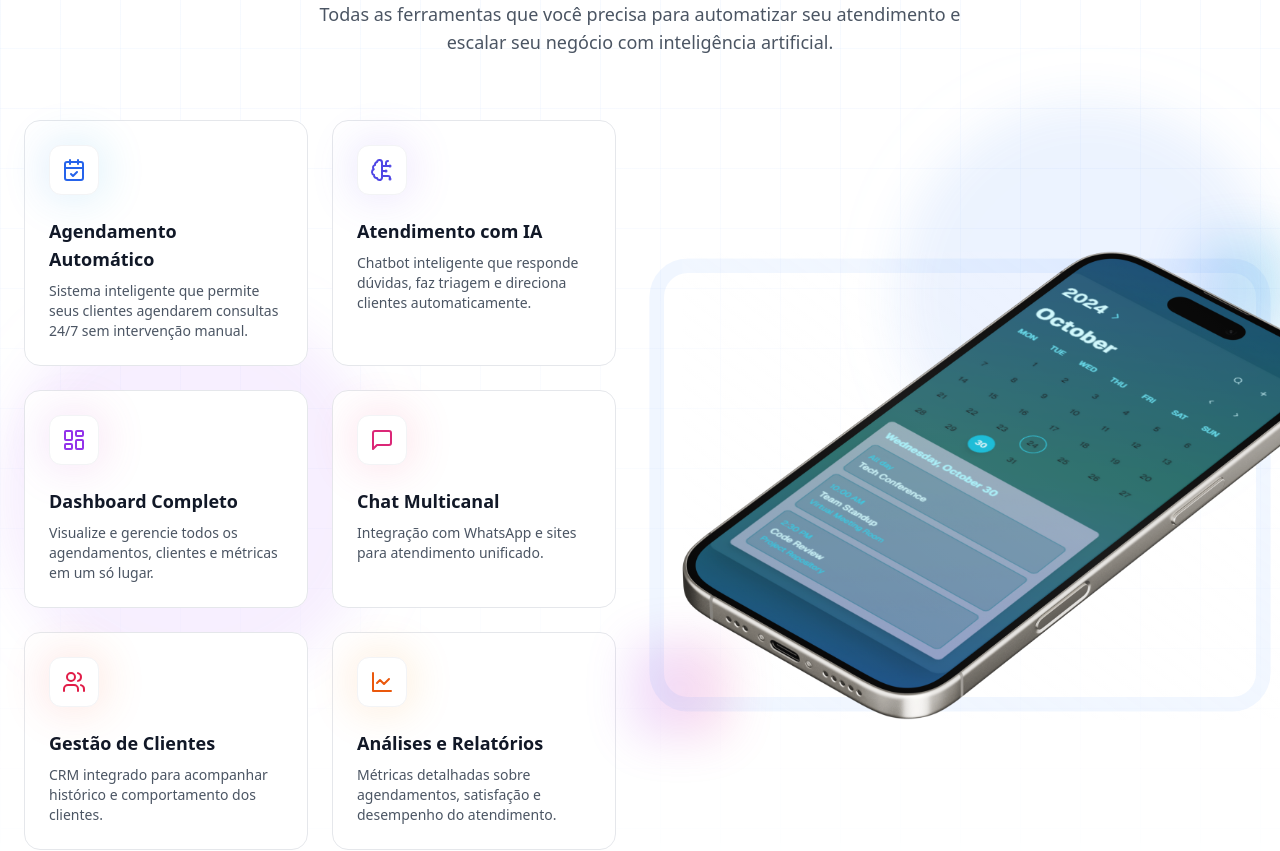
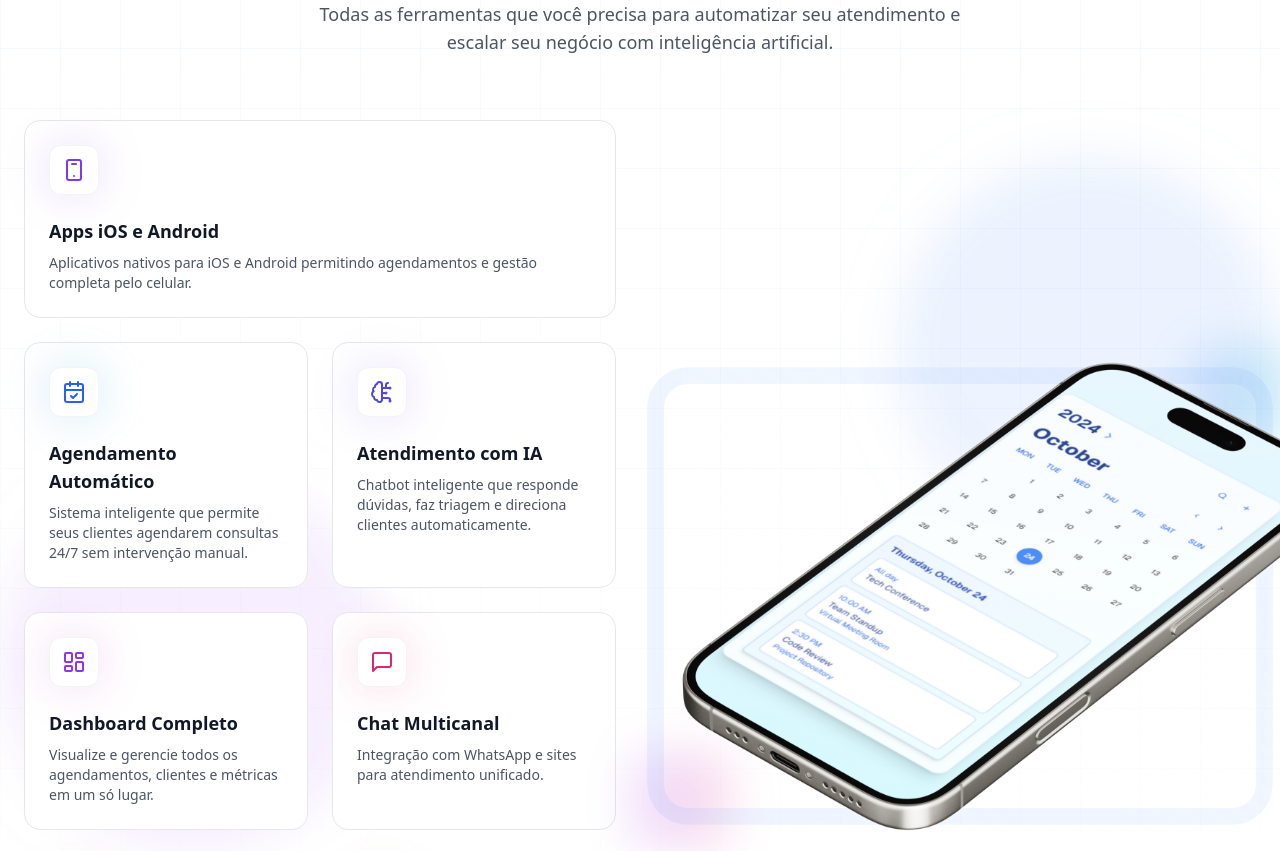
Before and after one commit to ebalduccio/atengenio, a Next.js app: page / in a window 1280 px wide. Shown: the part 1000-1851 px from the top of the page. Built offline with nearby package versions, Linux system fonts and the light colour scheme.

Commit message:
features updated

```diff
--- a/src/components/icons/index.tsx
+++ b/src/components/icons/index.tsx
@@ -36,6 +36,14 @@ export const BrainCircuitIcon = createIcon(
     <path d="M20.5 8a.5.5 0 1 1-1 0 .5.5 0 0 1 1 0Z" />
     <path d="M16.5 13a.5.5 0 1 1-1 0 .5.5 0 0 1 1 0Z" />
     <path d="M20.5 21a.5.5 0 1 1-1 0 .5.5 0 0 1 1 0Z" />
+  </>
+)
+
+export const SmartphoneIcon = createIcon(
+  <>
+    <rect width="14" height="20" x="5" y="2" rx="2" ry="2" />
+    <path d="M12 18h.01" />
+    <path d="M10 6h4" />
   </>
 )
 
--- a/src/components/sections/Features.tsx
+++ b/src/components/sections/Features.tsx
@@ -9,6 +9,7 @@ import {
     MessageSquareIcon,
     UsersIcon,
     LineChartIcon,
+    SmartphoneIcon,
 } from "@/components/icons"
 
 interface FeatureCardProps {
@@ -66,6 +67,12 @@ const features = [
         title: "Atendimento com IA",
         description: "Chatbot inteligente que responde dúvidas, faz triagem e direciona clientes automaticamente.",
         gradient: "bg-gradient-to-r from-indigo-500 to-purple-500"
+    },
+    {
+        icon: <SmartphoneIcon className="h-6 w-6 text-violet-600" />,
+        title: "Apps iOS e Android",
+        description: "Aplicativos nativos para iOS e Android permitindo agendamentos e gestão completa pelo celular.",
+        gradient: "bg-gradient-to-r from-violet-500 to-purple-500"
     },
     {
         icon: <LayoutDashboardIcon className="h-6 w-6 text-purple-600" />,
@@ -126,11 +133,17 @@ export function Features() {
                     <div className="relative lg:grid lg:grid-cols-2 lg:gap-12 items-center">
                         {/* Features Cards */}
                         <div className="grid gap-6 grid-cols-1 md:grid-cols-2">
-                            {features.map((feature, index) => (
+                            <div className="md:col-span-2">
+                                <FeatureCard
+                                    {...features[2]}
+                                    index={2}
+                                />
+                            </div>
+                            {features.filter((_, index) => index !== 2).map((feature, index) => (
                                 <FeatureCard
                                     key={index}
                                     {...feature}
-                                    index={index}
+                                    index={index > 2 ? index + 1 : index}
                                 />
                             ))}
                         </div>
```
Also changed, not shown: public/images/mockup.png.
